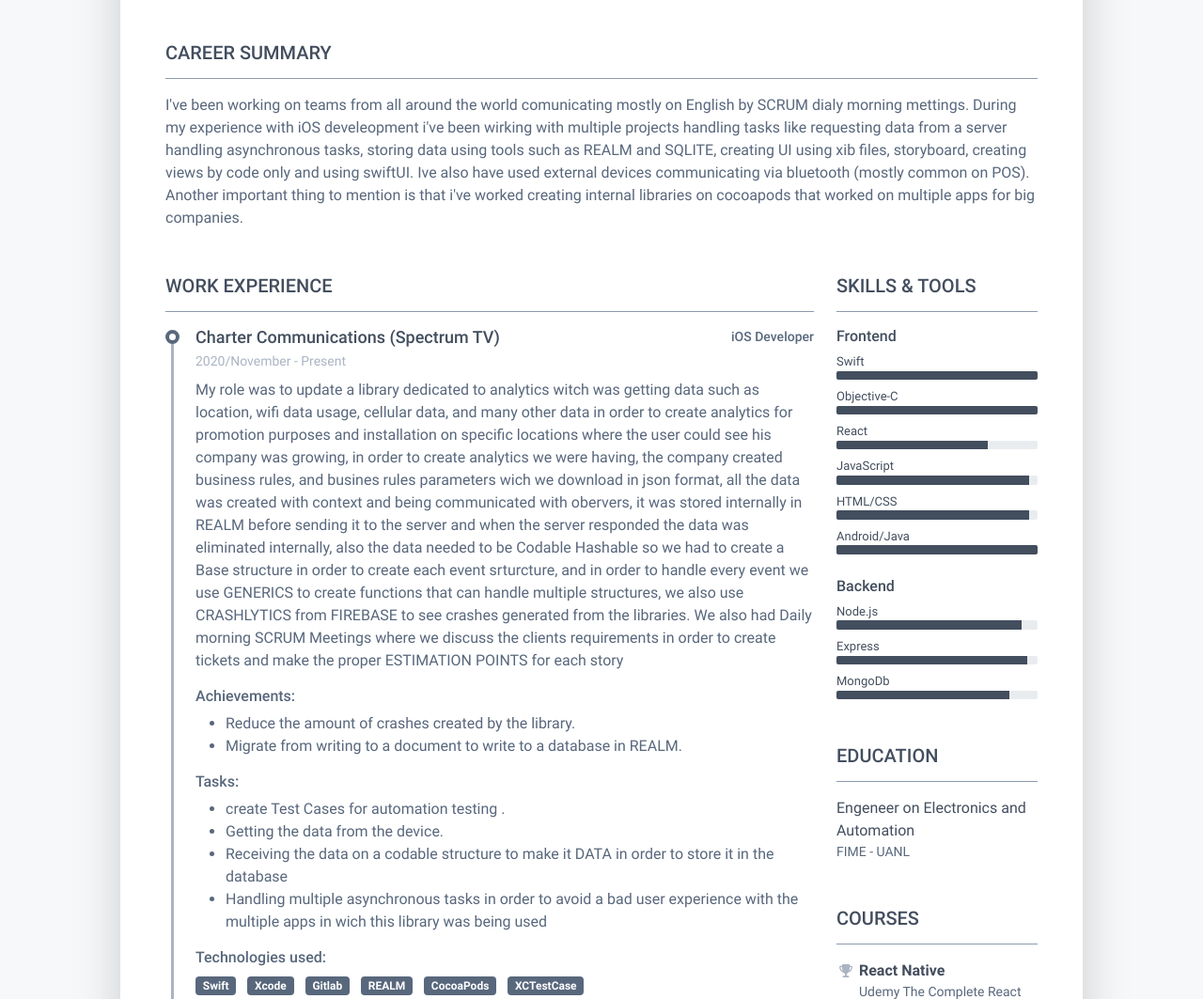
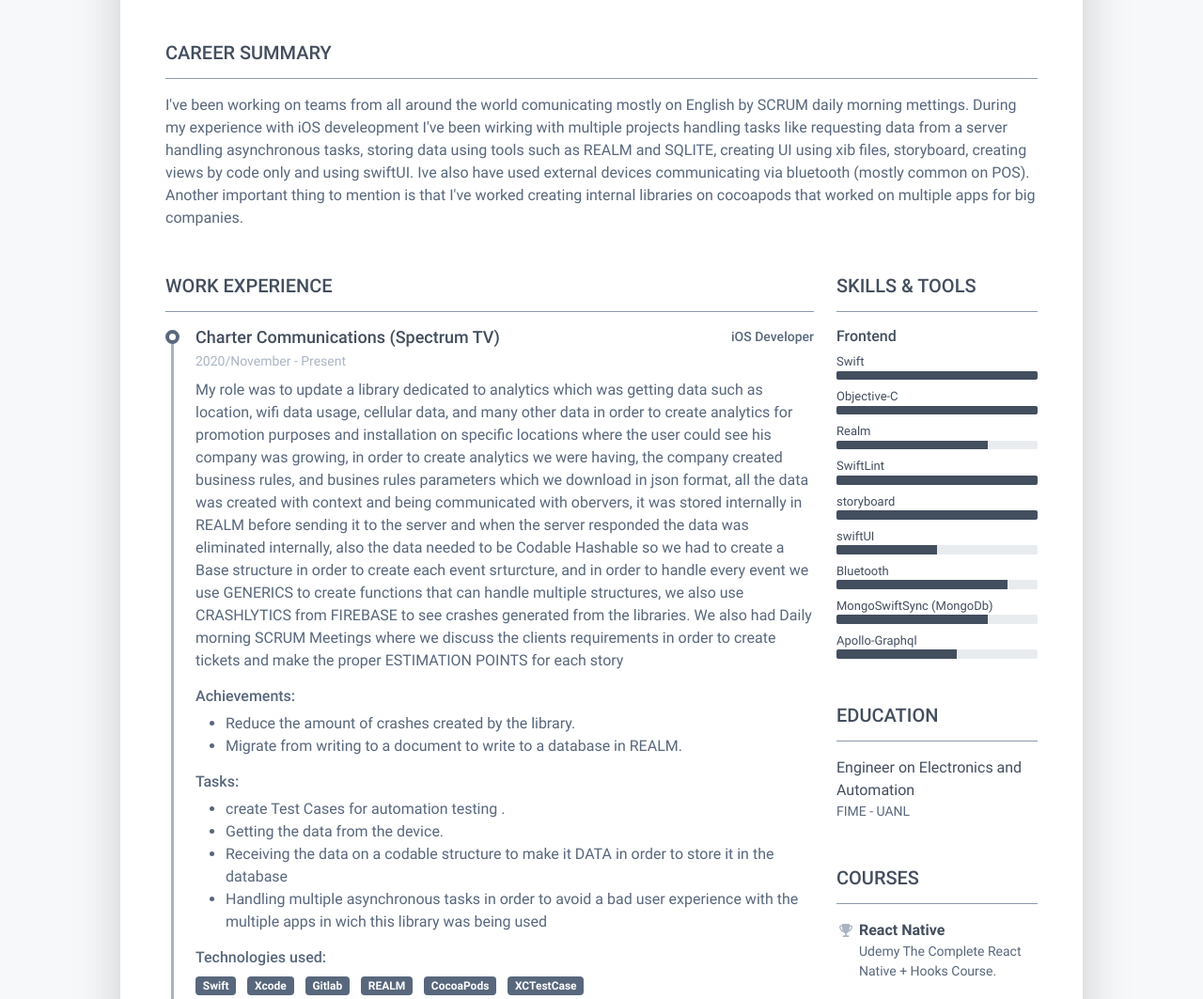
Before and after one commit to luisantos1986/resume, a plain HTML site: page index.html in a window 1280 px wide. Shown: the part 254-1317 px from the top of the page at 94% size. Drawn offline with Linux system fonts and the light colour scheme.

Commit message:
focusing on ios

```diff
--- a/index.html
+++ b/index.html
@@ -60,7 +60,7 @@
 			    <section class="resume-section summary-section mb-5">
 				    <h2 class="resume-section-title text-uppercase font-weight-bold pb-3 mb-3">Career Summary</h2>
 				    <div class="resume-section-content">
-					    <p class="mb-0">I've been working on teams from all around the world comunicating mostly on English by SCRUM dialy morning mettings. During my experience with iOS develeopment i've been wirking with multiple projects handling tasks like requesting data from a server handling asynchronous tasks, storing data using tools such as REALM and SQLITE, creating UI using xib files, storyboard, creating views by code only and using swiftUI. Ive also have used external devices communicating via bluetooth (mostly common on POS). Another important thing to mention is that i've worked creating internal libraries on cocoapods that worked on multiple apps for big companies.</p>
+					    <p class="mb-0">I've been working on teams from all around the world comunicating mostly on English by SCRUM daily morning mettings. During my experience with iOS develeopment I've been wirking with multiple projects handling tasks like requesting data from a server handling asynchronous tasks, storing data using tools such as REALM and SQLITE, creating UI using xib files, storyboard, creating views by code only and using swiftUI. Ive also have used external devices communicating via bluetooth (mostly common on POS). Another important thing to mention is that I've worked creating internal libraries on cocoapods that worked on multiple apps for big companies.</p>
 				    </div>
 			    </section><!--//summary-section-->
 			    <div class="row">
@@ -79,7 +79,7 @@
 										    <div class="resume-position-time">2020/November - Present</div>
 									    </div><!--//resume-timeline-item-header-->
 									    <div class="resume-timeline-item-desc">
-										    <p>My role was to update a library dedicated to analytics witch was getting data such as location, wifi data usage, cellular data, and many other data in order to create analytics for promotion purposes and installation on specific locations where the user could see his company was growing, in order to create analytics we were having, the company created business rules, and busines rules parameters wich we download in json format, all the data was created with context and being communicated with obervers, it was stored internally in REALM before sending it to the server and when the server responded the data was eliminated internally, also the data needed to be Codable Hashable so we had to create a Base structure in order to create each event srturcture, and in order to handle every event we use GENERICS to create functions that can handle multiple structures, we also use CRASHLYTICS from FIREBASE to see crashes generated from the libraries. We also had Daily morning SCRUM Meetings where we discuss the clients requirements in order to create tickets and make the proper ESTIMATION POINTS for each story </p>
+										    <p>My role was to update a library dedicated to analytics which was getting data such as location, wifi data usage, cellular data, and many other data in order to create analytics for promotion purposes and installation on specific locations where the user could see his company was growing, in order to create analytics we were having, the company created business rules, and busines rules parameters which we download in json format, all the data was created with context and being communicated with obervers, it was stored internally in REALM before sending it to the server and when the server responded the data was eliminated internally, also the data needed to be Codable Hashable so we had to create a Base structure in order to create each event srturcture, and in order to handle every event we use GENERICS to create functions that can handle multiple structures, we also use CRASHLYTICS from FIREBASE to see crashes generated from the libraries. We also had Daily morning SCRUM Meetings where we discuss the clients requirements in order to create tickets and make the proper ESTIMATION POINTS for each story </p>
 										    <h4 class="resume-timeline-item-desc-heading font-weight-bold">Achievements:</h4>
 										    <ul>
 											    <li>Reduce the amount of crashes created by the library.</li>
@@ -238,59 +238,50 @@
 											</div>
 								        </li>
 								        <li class="mb-2">
-								            <div class="resume-skill-name">React</div>
+								            <div class="resume-skill-name">Realm</div>
 									        <div class="progress resume-progress">
 											    <div class="progress-bar theme-progress-bar-dark" role="progressbar" style="width: 75%" aria-valuenow="25" aria-valuemin="0" aria-valuemax="100"></div>
 											</div>
 								        </li>
 								        <li class="mb-2">
-								            <div class="resume-skill-name">JavaScript</div>
+								            <div class="resume-skill-name">SwiftLint</div>
 									        <div class="progress resume-progress">
-											    <div class="progress-bar theme-progress-bar-dark" role="progressbar" style="width: 96%" aria-valuenow="25" aria-valuemin="0" aria-valuemax="100"></div>
+											    <div class="progress-bar theme-progress-bar-dark" role="progressbar" style="width: 100%" aria-valuenow="25" aria-valuemin="0" aria-valuemax="100"></div>
 											</div>
 								        </li>
 								        <li class="mb-2">
-								            <div class="resume-skill-name">HTML/CSS</div>
+								            <div class="resume-skill-name">storyboard</div>
 									        <div class="progress resume-progress">
-											    <div class="progress-bar theme-progress-bar-dark" role="progressbar" style="width: 96%" aria-valuenow="25" aria-valuemin="0" aria-valuemax="100"></div>
+											    <div class="progress-bar theme-progress-bar-dark" role="progressbar" style="width: 100%" aria-valuenow="25" aria-valuemin="0" aria-valuemax="100"></div>
 											</div>
 								        </li>
 										<li class="mb-2">
-								            <div class="resume-skill-name">Android/Java</div>
+								            <div class="resume-skill-name">swiftUI</div>
 									        <div class="progress resume-progress">
-											    <div class="progress-bar theme-progress-bar-dark" role="progressbar" style="width: 100%" aria-valuenow="25" aria-valuemin="0" aria-valuemax="100"></div>
+											    <div class="progress-bar theme-progress-bar-dark" role="progressbar" style="width: 50%" aria-valuenow="25" aria-valuemin="0" aria-valuemax="100"></div>
+											</div>
+								        </li>
+										<li class="mb-2">
+								            <div class="resume-skill-name">Bluetooth</div>
+									        <div class="progress resume-progress">
+											    <div class="progress-bar theme-progress-bar-dark" role="progressbar" style="width: 85%" aria-valuenow="25" aria-valuemin="0" aria-valuemax="100"></div>
+											</div>
+								        </li>
+										<li class="mb-2">
+								            <div class="resume-skill-name">MongoSwiftSync (MongoDb)</div>
+									        <div class="progress resume-progress">
+											    <div class="progress-bar theme-progress-bar-dark" role="progressbar" style="width: 75%" aria-valuenow="25" aria-valuemin="0" aria-valuemax="100"></div>
+											</div>
+								        </li>
+										<li class="mb-2">
+								            <div class="resume-skill-name">Apollo-Graphql</div>
+									        <div class="progress resume-progress">
+											    <div class="progress-bar theme-progress-bar-dark" role="progressbar" style="width: 60%" aria-valuenow="25" aria-valuemin="0" aria-valuemax="100"></div>
 											</div>
 								        </li>
 							        </ul>
 						        </div><!--//resume-skill-item-->
 
-						        <div class="resume-skill-item">
-						            <h4 class="resume-skills-cat font-weight-bold">Backend</h4>
-							        <ul class="list-unstyled">
-								        <li class="mb-2">
-								            <div class="resume-skill-name">Node.js</div>
-									        <div class="progress resume-progress">
-											    <div class="progress-bar theme-progress-bar-dark" role="progressbar" style="width: 92%" aria-valuenow="25" aria-valuemin="0" aria-valuemax="100"></div>
-											</div>
-								        </li>
-								        <li class="mb-2">
-								            <div class="resume-skill-name">Express</div>
-									        <div class="progress resume-progress">
-											    <div class="progress-bar theme-progress-bar-dark" role="progressbar" style="width: 95%" aria-valuenow="25" aria-valuemin="0" aria-valuemax="100"></div>
-											</div>
-								        </li>
-								        <li class="mb-2">
-								            <div class="resume-skill-name">MongoDb</div>
-									        <div class="progress resume-progress">
-											    <div class="progress-bar theme-progress-bar-dark" role="progressbar" style="width: 86%" aria-valuenow="25" aria-valuemin="0" aria-valuemax="100"></div>
-											</div>
-								        </li>
-							        </ul>
-						        </div><!--//resume-skill-item-->
-
-						        <div class="resume-skill-item">
-
-						        </div><!--//resume-skill-item-->
 						    </div><!--resume-section-content-->
 					    </section><!--//skills-section-->
 					    <section class="resume-section education-section mb-5">
@@ -298,7 +289,7 @@
 						    <div class="resume-section-content">
 							    <ul class="list-unstyled">
 								    <li class="mb-2">
-								        <div class="resume-degree font-weight-bold">Engeneer on Electronics and Automation</div>
+								        <div class="resume-degree font-weight-bold">Engineer on Electronics and Automation</div>
 								        <div class="resume-degree-org">FIME - UANL</div>
 								    </li>
 							    </ul>
```
